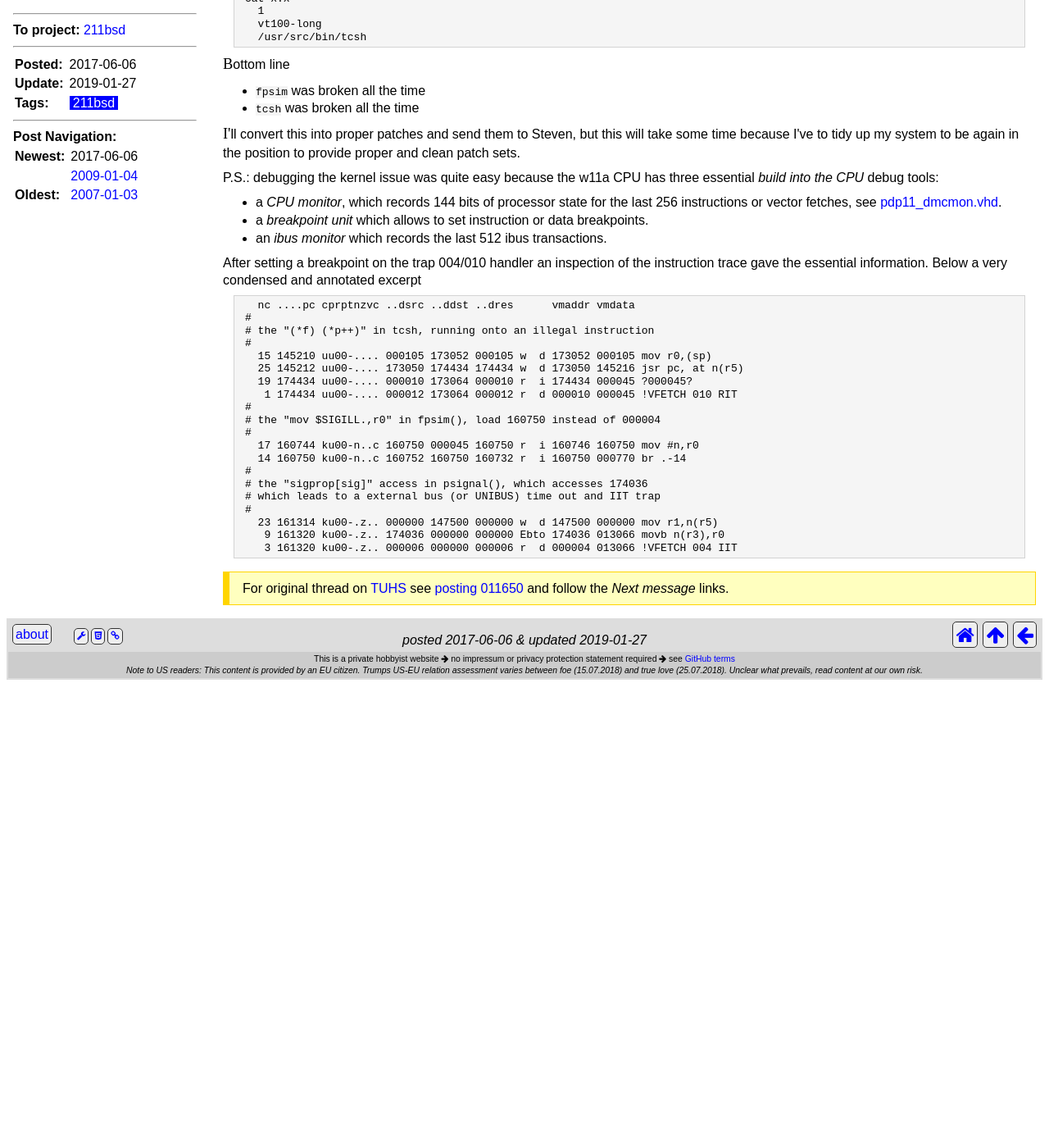
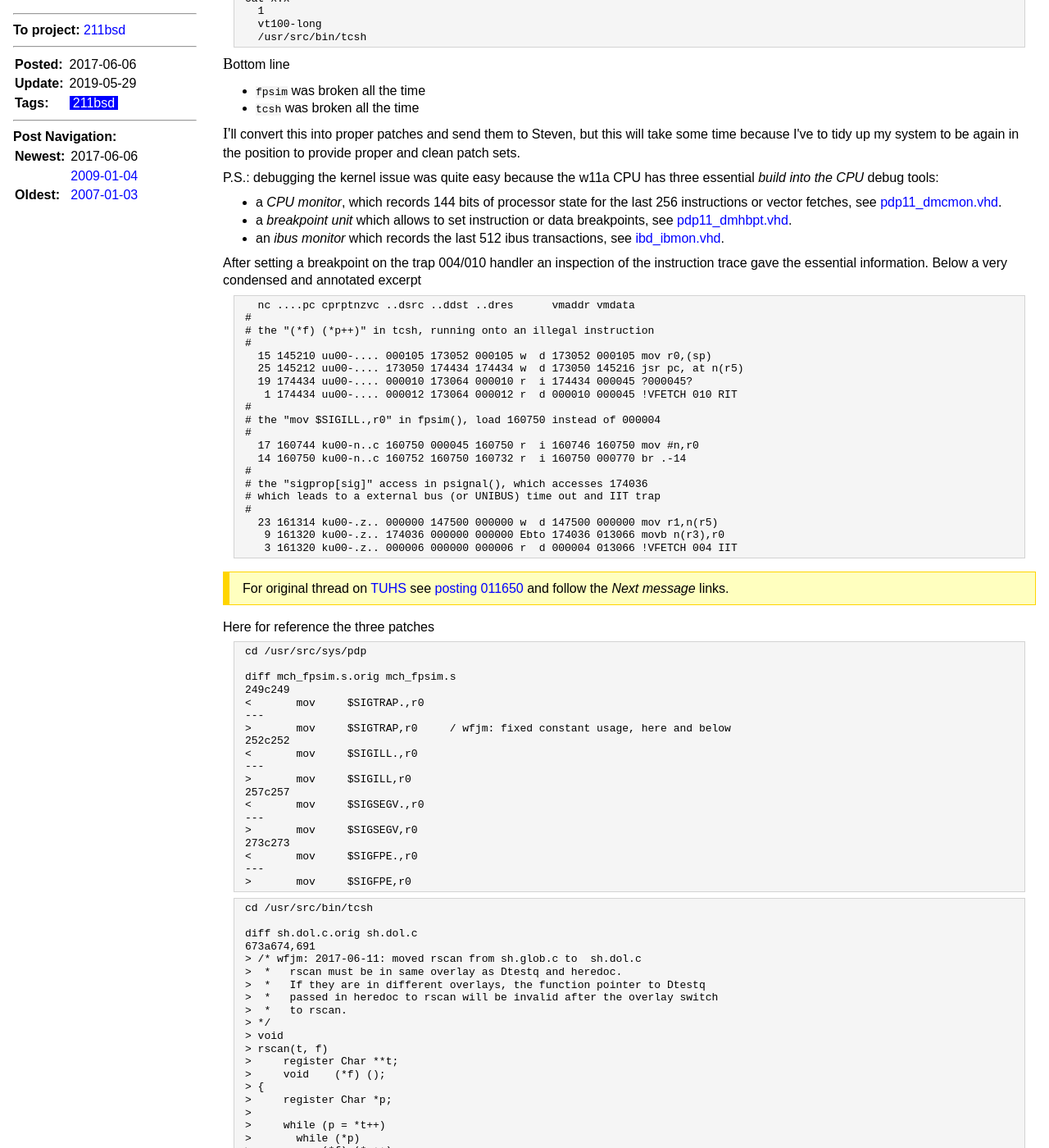
Before and after one commit to wfjm/wfjm.github.io, a Jekyll site: the page built from _posts/211bsd/2017-06-06-kernel-panic-here-doc-tcsh.html, in a window 1280 px wide and 1400 px high, scrolled down 2901 px. Shown: the whole window at 82% size. Built offline with Jekyll 4.4.1, drawn with Linux system fonts in a browser that asks for light colours; before the commit the page ends 3738 px from its top, so only the background shows below that; some of the changed text lies outside the part shown.

```diff
--- a/_posts/211bsd/2017-06-06-kernel-panic-here-doc-tcsh.html
+++ b/_posts/211bsd/2017-06-06-kernel-panic-here-doc-tcsh.html
@@ -3,7 +3,7 @@ title: "Kernel panic, tcsh, and here documents"
 tags:  ["211bsd"]
 #
 my:
-  changedate: 2019-01-27
+  changedate: 2019-05-29
   tuhs_base: https://minnie.tuhs.org/pipermail/tuhs
 ---
 
@@ -272,9 +272,13 @@ three essential <i>build into the CPU</i> debug tools:
     <a href="{{site.my.w11.blob}}/rtl/w11a//pdp11_dmcmon.vhd">
       pdp11_dmcmon.vhd</a>.</li>
   <li>a <i>breakpoint unit</i> which allows to set instruction or data
-    breakpoints.</li>
+    breakpoints, see
+    <a href="{{site.my.w11.blob}}/rtl/w11a//pdp11_dmhbpt.vhd">
+      pdp11_dmhbpt.vhd</a>.</li>
   <li>an <i>ibus monitor</i> which records the last 512 ibus
-    transactions.</li>
+    transactions, see
+    <a href="{{site.my.w11.blob}}/rtl/ibus/ibd_ibmon.vhd">
+      ibd_ibmon.vhd</a>.</li>
 </ul>
 After setting a breakpoint on the trap 004/010 handler an inspection of the
 instruction trace gave the essential information. Below a very condensed
@@ -308,3 +312,67 @@ and annotated excerpt
   <a href="{{page.my.tuhs_base}}/2017-June/011650.html">posting 011650</a>
   and follow the <i>Next message</i> links.
 </div>
+
+Here for reference the three patches
+
+<pre class="code">
+cd /usr/src/sys/pdp
+
+diff mch_fpsim.s.orig mch_fpsim.s
+249c249
+<       mov     $SIGTRAP.,r0
+---
+>       mov     $SIGTRAP,r0     / wfjm: fixed constant usage, here and below
+252c252
+<       mov     $SIGILL.,r0
+---
+>       mov     $SIGILL,r0
+257c257
+<       mov     $SIGSEGV.,r0
+---
+>       mov     $SIGSEGV,r0
+273c273
+<       mov     $SIGFPE.,r0
+---
+>       mov     $SIGFPE,r0
+</pre>
+
+<pre class="code">
+cd /usr/src/bin/tcsh
+
+diff sh.dol.c.orig sh.dol.c
+673a674,691
+> /* wfjm: 2017-06-11: moved rscan from sh.glob.c to  sh.dol.c
+>  *   rscan must be in same overlay as Dtestq and heredoc.
+>  *   If they are in different overlays, the function pointer to Dtestq
+>  *   passed in heredoc to rscan will be invalid after the overlay switch
+>  *   to rscan.
+> */
+> void
+> rscan(t, f)
+>     register Char **t;
+>     void    (*f) ();
+> {
+>     register Char *p;
+>
+>     while (p = *t++)
+>       while (*p)
+>           (*f) (*p++);
+> }
+>
+
+diff sh.glob.c.orig sh.glob.c
+536,547d535
+< rscan(t, f)
+<     register Char **t;
+<     void    (*f) ();
+< {
+<     register Char *p;
+<
+<     while (p = *t++)
+<       while (*p)
+<           (*f) (*p++);
+< }
+<
+< void
+</pre>
```
Also changed, not shown: home/w11/impl/index.html (+17 -16 lines), home/w11/proj/releases.html (+12 -8 lines), home/w11/proj/roadmap.html (+6 -6 lines), home/w11/proj/statistics.html (+7 -1 lines).
